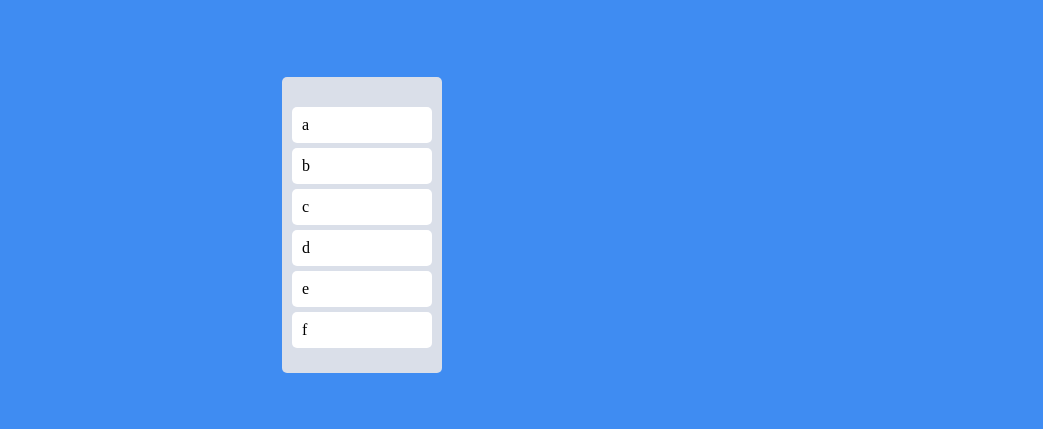
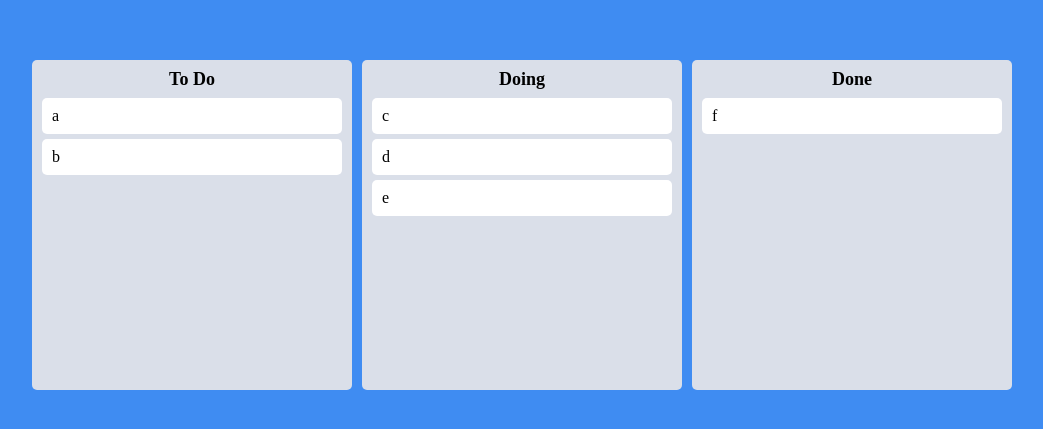
Before and after one commit to pjk0007/react-kanban, a React (Create React App) app: page / in a window 1280 px wide. Shown: the part 175-604 px from the top of the page, without its empty margins (118-1161 px from the left). Built offline with nearby package versions, Linux system fonts and the light colour scheme.

Commit message:
moving card from a board to another board

```diff
--- a/src/App.tsx
+++ b/src/App.tsx
@@ -1,17 +1,12 @@
-import {
-  DragDropContext,
-  Draggable,
-  Droppable,
-  DropResult,
-} from "react-beautiful-dnd";
+import { DragDropContext, DropResult } from "react-beautiful-dnd";
 import { useRecoilState } from "recoil";
 import styled from "styled-components";
 import { toDoState } from "./atom";
+import Board from "./Compontents/Board";
 
 const Wrapper = styled.div`
   display: flex;
-  max-width: 480px;
-  width: 100%;
+  width: 100vw;
   margin: 0 auto;
   justify-content: center;
   align-items: center;
@@ -19,65 +14,60 @@
 `;
 
 const Boards = styled.div`
-  display: grid;
+  display: flex;
+  justify-content: center;
+  align-items: flex-start;
   width: 100%;
-  grid-template-columns: repeat(3, 1fr);
+  gap: 10px;
 `;
-
-const Board = styled.div`
-  padding: 20px 10px;
-  padding-top: 30px;
-  background-color: ${(props) => props.theme.boardColor};
-  border-radius: 5px;
-  min-height: 200px;
-`;
-
-const Card = styled.div`
-  background-color: ${(props) => props.theme.cardColor};
-  border-radius: 5px;
-  padding: 10px 10px;
-  margin-bottom: 5px;
-`;
-
-const toDos = ["a", "b", "c", "d", "e", "f"];
 
 function App() {
   const [toDos, setToDos] = useRecoilState(toDoState);
-  const onDragEnd = ({ draggableId, destination, source }: DropResult) => {
+  const onDragEnd = (info: DropResult) => {
+    const { draggableId, destination, source } = info;
     if (!destination) return;
-    setToDos((oldToDos) => {
-      const toDosCopy = [...oldToDos];
-      // 1) Delete item on source.index
-      toDosCopy.splice(source.index, 1);
-      // 2) Put back item on destination.index
-      toDosCopy.splice(destination?.index, 0, draggableId);
-      return toDosCopy;
+    setToDos((allBoards) => {
+      const copy = JSON.parse(JSON.stringify(allBoards));
+      copy[source.droppableId].splice(source.index, 1);
+      copy[destination.droppableId].splice(destination.index, 0, draggableId);
+      return copy;
     });
+    /* if (destination?.droppableId === source.droppableId) {
+      // same board movement.
+      setToDos((allBoards) => {
+        const boardCopy = [...allBoards[source.droppableId]];
+        // 1) Delete item on source.index
+        boardCopy.splice(source.index, 1);
+        // 2) Put back item on destination.index
+        boardCopy.splice(destination?.index, 0, draggableId);
+        return {
+          ...allBoards,
+          [source.droppableId]: boardCopy,
+        };
+      });
+    }
+    if (destination.droppableId !== source.droppableId) {
+      setToDos((allBoards) => {
+        const sourceBoard = [...allBoards[source.droppableId]];
+        const destinationBoard = [...allBoards[destination.droppableId]];
+        sourceBoard.splice(source.index, 1);
+        destinationBoard.splice(destination.index, 0, draggableId);
+
+        return {
+          ...allBoards,
+          [source.droppableId]: sourceBoard,
+          [destination.droppableId]: destinationBoard,
+        };
+      });
+    } */
   };
   return (
     <DragDropContext onDragEnd={onDragEnd}>
       <Wrapper>
         <Boards>
-          <Droppable droppableId="one">
-            {(provided) => (
-              <Board ref={provided.innerRef} {...provided.droppableProps}>
-                {toDos.map((toDo, index) => (
-                  <Draggable key={toDo} draggableId={toDo} index={index}>
-                    {(provided) => (
-                      <Card
-                        ref={provided.innerRef}
-                        {...provided.draggableProps}
-                        {...provided.dragHandleProps}
-                      >
-                        {toDo}
-                      </Card>
-                    )}
-                  </Draggable>
-                ))}
-                {provided.placeholder}
-              </Board>
-            )}
-          </Droppable>
+          {Object.keys(toDos).map((boardId) => (
+            <Board boardId={boardId} key={boardId} toDos={toDos[boardId]} />
+          ))}
         </Boards>
       </Wrapper>
     </DragDropContext>
--- /dev/null
+++ b/src/Compontents/Board.tsx
@@ -0,0 +1,44 @@
+import { Droppable } from "react-beautiful-dnd";
+import styled from "styled-components";
+import DragabbleCard from "./DragabbleCard";
+
+const Wrapper = styled.div`
+  width: 300px;
+  padding: 20px 10px;
+  padding-top: 10px;
+  background-color: ${(props) => props.theme.boardColor};
+  border-radius: 5px;
+  min-height: 300px;
+`;
+
+const Title = styled.h2`
+  text-align: center;
+  font-weight: 600;
+  margin-bottom: 10px;
+  font-size: 18px;
+`;
+
+interface IBoardProps {
+  toDos: string[];
+  boardId: string;
+}
+
+function Board({ toDos, boardId }: IBoardProps) {
+  return (
+    <Wrapper>
+      <Title>{boardId}</Title>
+      <Droppable droppableId={boardId}>
+        {(provided) => (
+          <div ref={provided.innerRef} {...provided.droppableProps}>
+            {toDos.map((toDo, index) => (
+              <DragabbleCard key={toDo} index={index} toDo={toDo} />
+            ))}
+            {provided.placeholder}
+          </div>
+        )}
+      </Droppable>
+    </Wrapper>
+  );
+}
+
+export default Board;
--- /dev/null
+++ b/src/Compontents/DragabbleCard.tsx
@@ -0,0 +1,33 @@
+import React from "react";
+import { Draggable } from "react-beautiful-dnd";
+import styled from "styled-components";
+
+const Card = styled.div`
+  background-color: ${(props) => props.theme.cardColor};
+  border-radius: 5px;
+  padding: 10px 10px;
+  margin-bottom: 5px;
+`;
+
+interface IDragabbleCardProps {
+  toDo: string;
+  index: number;
+}
+
+function DragabbleCard({ toDo, index }: IDragabbleCardProps) {
+  return (
+    <Draggable key={toDo} draggableId={toDo} index={index}>
+      {(provided) => (
+        <Card
+          ref={provided.innerRef}
+          {...provided.draggableProps}
+          {...provided.dragHandleProps}
+        >
+          {toDo}
+        </Card>
+      )}
+    </Draggable>
+  );
+}
+
+export default React.memo(DragabbleCard);
--- a/src/atom.ts
+++ b/src/atom.ts
@@ -1,6 +1,14 @@
 import { atom, selector } from 'recoil';
 
-export const toDoState = atom({
+interface IToDoState{
+    [key: string]:string[];
+}
+
+export const toDoState = atom<IToDoState>({
     key:"toDo",
-    default:["a", "b", "c", "d", "e", "f"],
+    default:{
+        "To Do":["a", "b"],
+        "Doing":["c", "d","e"],
+        "Done":["f"],
+    },
 })
```
